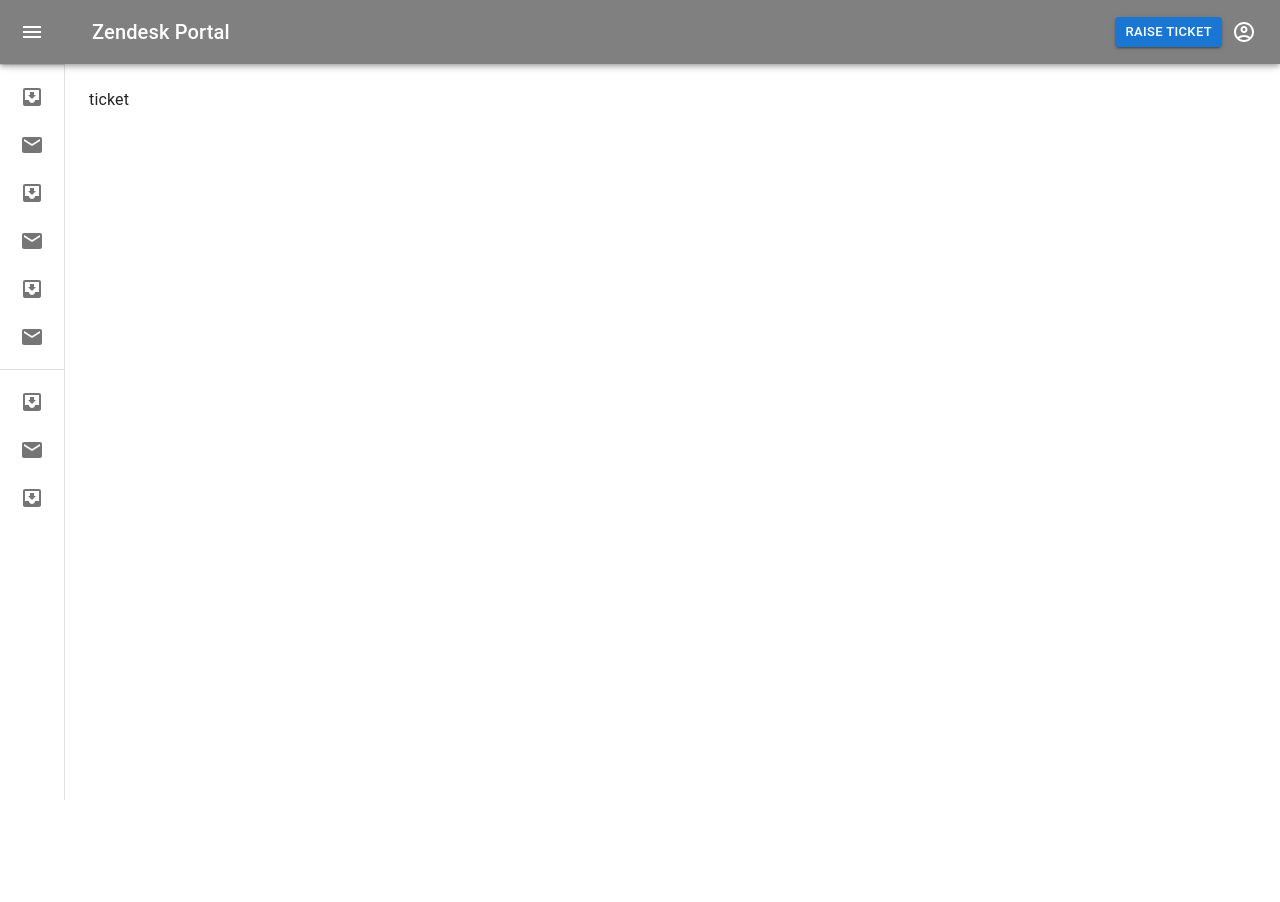
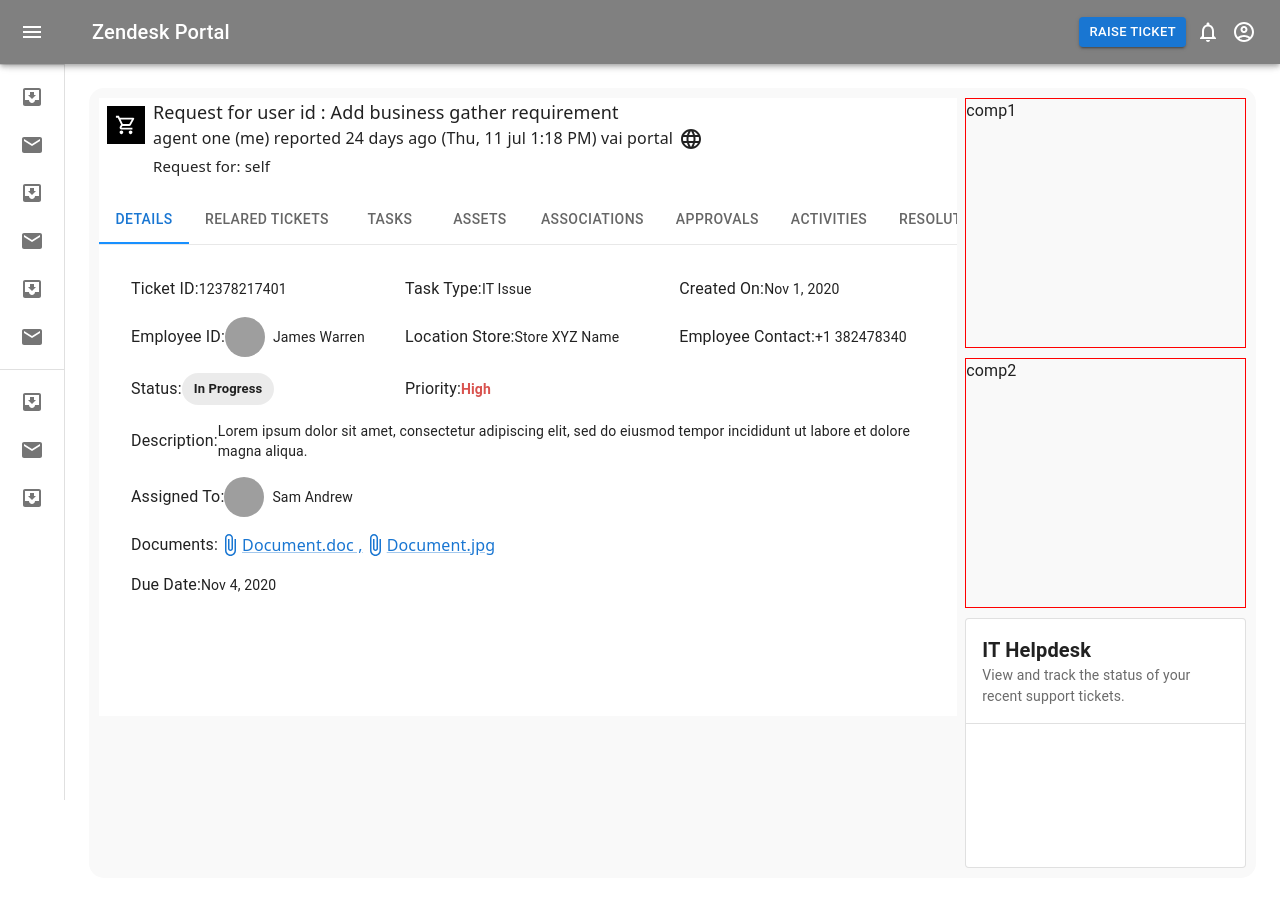
Before and after one commit to PriyanshuKherade8/Zendex, a React (Create React App) app: page /ticket/1 in a window 1280 px wide. Before the commit the page ends 800 px from the top, so only its background shows below. Built offline with nearby package versions, Linux system fonts and the light colour scheme; grey boxes are pictures that could not be loaded.

Commit message:
feat: view details stracture

```diff
--- a/src/modules/Components/TaskDetails.js
+++ b/src/modules/Components/TaskDetails.js
@@ -7,8 +7,6 @@
   font-family: "system-ui";
   background-color: #fff;
   padding: 20px;
-  border-radius: 8px;
-  box-shadow: 0 4px 8px rgba(0, 0, 0, 0.1);
 `;
 
 const Label = styled(Typography)`
@@ -38,19 +36,39 @@
   return (
     <Container>
       <Grid container spacing={2}>
-        <Grid item xs={12} md={4}>
+        <Grid
+          item
+          xs={12}
+          md={4}
+          style={{ display: "flex", alignItems: "center" }}
+        >
           <Label variant="body1">Ticket ID:</Label>
           <Typography variant="body2">12378217401</Typography>
         </Grid>
-        <Grid item xs={12} md={4}>
+        <Grid
+          item
+          xs={12}
+          md={4}
+          style={{ display: "flex", alignItems: "center" }}
+        >
           <Label variant="body1">Task Type:</Label>
           <Typography variant="body2">IT Issue</Typography>
         </Grid>
-        <Grid item xs={12} md={4}>
+        <Grid
+          item
+          xs={12}
+          md={4}
+          style={{ display: "flex", alignItems: "center" }}
+        >
           <Label variant="body1">Created On:</Label>
           <Typography variant="body2">Nov 1, 2020</Typography>
         </Grid>
-        <Grid item xs={12} md={4}>
+        <Grid
+          item
+          xs={12}
+          md={4}
+          style={{ display: "flex", alignItems: "center" }}
+        >
           <Label variant="body1">Employee ID:</Label>
           <AvatarName>
             <Avatar alt="James Warren" src="/path/to/avatar.jpg" />
@@ -59,19 +77,39 @@
             </Typography>
           </AvatarName>
         </Grid>
-        <Grid item xs={12} md={4}>
+        <Grid
+          item
+          xs={12}
+          md={4}
+          style={{ display: "flex", alignItems: "center" }}
+        >
           <Label variant="body1">Location Store:</Label>
           <Typography variant="body2">Store XYZ Name</Typography>
         </Grid>
-        <Grid item xs={12} md={4}>
+        <Grid
+          item
+          xs={12}
+          md={4}
+          style={{ display: "flex", alignItems: "center" }}
+        >
           <Label variant="body1">Employee Contact:</Label>
           <Typography variant="body2">+1 382478340</Typography>
         </Grid>
-        <Grid item xs={12} md={4}>
+        <Grid
+          item
+          xs={12}
+          md={4}
+          style={{ display: "flex", alignItems: "center" }}
+        >
           <Label variant="body1">Status:</Label>
           <TaskStatus status="In Progress" label="In Progress" />
         </Grid>
-        <Grid item xs={12} md={4}>
+        <Grid
+          item
+          xs={12}
+          md={4}
+          style={{ display: "flex", alignItems: "center" }}
+        >
           <Label variant="body1">Priority:</Label>
           <Typography
             variant="body2"
@@ -80,14 +118,24 @@
             High
           </Typography>
         </Grid>
-        <Grid item xs={12} md={12}>
+        <Grid
+          item
+          xs={12}
+          md={12}
+          style={{ display: "flex", alignItems: "center" }}
+        >
           <Label variant="body1">Description:</Label>
           <Typography variant="body2">
             Lorem ipsum dolor sit amet, consectetur adipiscing elit, sed do
             eiusmod tempor incididunt ut labore et dolore magna aliqua.
           </Typography>
         </Grid>
-        <Grid item xs={12} md={4}>
+        <Grid
+          item
+          xs={12}
+          md={4}
+          style={{ display: "flex", alignItems: "center" }}
+        >
           <Label variant="body1">Assigned To:</Label>
           <AvatarName>
             <Avatar alt="Sam Andrew" src="/path/to/avatar.jpg" />
@@ -96,7 +144,12 @@
             </Typography>
           </AvatarName>
         </Grid>
-        <Grid item xs={12} md={12} style={{ display: "flex", gap: "12px" }}>
+        <Grid
+          item
+          xs={12}
+          md={12}
+          style={{ display: "flex", alignItems: "center" }}
+        >
           <Label variant="body1">Documents:</Label>
           <DocumentLink href="/path/to/Document.doc">
             <AttachFile /> Document.doc ,
@@ -105,7 +158,12 @@
             <AttachFile /> Document.jpg
           </DocumentLink>
         </Grid>
-        <Grid item xs={12} md={4}>
+        <Grid
+          item
+          xs={12}
+          md={4}
+          style={{ display: "flex", alignItems: "center" }}
+        >
           <Label variant="body1">Due Date:</Label>
           <Typography variant="body2">Nov 4, 2020</Typography>
         </Grid>
--- a/src/modules/DashBoard.js
+++ b/src/modules/DashBoard.js
@@ -29,7 +29,9 @@
 import MainTicket from "./TicketsFlow/TicketsComponent/MainTicket";
 import SearchFilter from "./TicketsFlow/TicketsComponent/SearchFilter";
 import AccountCircleOutlinedIcon from "@mui/icons-material/AccountCircleOutlined";
+import NotificationsNoneOutlinedIcon from "@mui/icons-material/NotificationsNoneOutlined";
 import RaiseForm from "./TicketsFlow/TicketsComponent/RaiseForm";
+import TicketView from "./ViewTicket/TicketView";
 
 const drawerWidth = 240;
 
@@ -152,7 +154,10 @@
           >
             Raise Ticket
           </Button>
-          <AccountCircleOutlinedIcon />
+          <NotificationsNoneOutlinedIcon
+            sx={{ color: "white", marginRight: "12px" }}
+          />
+          <AccountCircleOutlinedIcon sx={{ color: "white" }} />
         </Toolbar>
       </AppBar>
       <Drawer variant="permanent" open={open}>
@@ -247,7 +252,7 @@
           <Route path="/closed-tickets" element={<SearchFilter />} />
           <Route path="/pending-tickets" element={<SearchFilter />} />
           <Route path="/raise-ticket" element={<RaiseForm />} />
-          <Route path="/ticket/:id" element={<>{"ticket"}</>} />
+          <Route path="/ticket/:id" element={<TicketView />} />
         </Routes>
       </Box>
     </Box>
--- a/src/modules/DashBoardTwo/TicketList.js
+++ b/src/modules/DashBoardTwo/TicketList.js
@@ -139,7 +139,7 @@
 
   return (
     <TicketListContainer variant="outlined" style={{ borderRadius: "12px" }}>
-      <TableContainer sx={{ maxHeight: 540 }}>
+      <TableContainer sx={{ maxHeight: 600 }}>
         <Table stickyHeader aria-label="sticky table">
           <TableHead>
             <TableRow>
--- a/src/modules/TicketsFlow/TicketsComponent/FilterCard.js
+++ b/src/modules/TicketsFlow/TicketsComponent/FilterCard.js
@@ -6,24 +6,27 @@
   CardActions,
   Typography,
   TextField,
-  MenuItem,
+  Grid,
   Button,
-  Popover,
-  IconButton,
-  Grid,
+  styled,
 } from "@mui/material";
-import { CalendarToday } from "@mui/icons-material";
-import { styled } from "@mui/material/styles";
-import Input from "../../UIComp/Input/Input";
-import Dropdown from "../../UIComp/dropdown/Dropdown";
+import { Search } from "@mui/icons-material";
+import Input from "../../UIComp/Input/Input"; // Adjust as necessary
+import Dropdown from "../../UIComp/dropdown/Dropdown"; // Adjust as necessary
 import { useForm } from "react-hook-form";
 
-const CustomButton = styled(Button)({
+const CustomButton = styled(Button)(({ theme }) => ({
   width: "100%",
   justifyContent: "flex-start",
   textAlign: "left",
   fontWeight: "normal",
-});
+  borderRadius: "12px",
+  backgroundColor: theme.palette.primary.main,
+  color: theme.palette.common.white,
+  "&:hover": {
+    backgroundColor: theme.palette.primary.dark,
+  },
+}));
 
 const FilterCard = () => {
   const {
@@ -53,41 +56,49 @@
     <Card
       variant="outlined"
       sx={{
-        // maxWidth: 400,
-        // mx: "auto",
-        padding: "4px",
-        height: "100%",
-        borderRadius: "12px",
+        padding: "16px",
+        borderRadius: "16px",
+        // boxShadow: 3,
+        backgroundColor: "#ffffff",
+        // height: "150px",
       }}
     >
       <CardHeader
-        style={{
-          fontFamily: "system-ui",
-          fontSize: "15px",
-          // border: "1px solid red",
-        }}
-        title="Filters"
-        subheader="Apply filters to your Zendesk ticket list."
+        title={
+          <Typography variant="h6" style={{ fontWeight: "bold" }}>
+            Filters
+          </Typography>
+        }
+        subheader={
+          <Typography variant="body2" color="textSecondary">
+            Apply filters to your Zendesk ticket list.
+          </Typography>
+        }
       />
 
       <CardContent>
         <form>
-          <Grid container spacing={1}>
+          <Grid container spacing={2}>
             <Grid item xs={12} md={6}>
               <Input
-                id={"ticket_id"}
-                name={"ticket_id"}
+                id="ticket_id"
+                name="ticket_id"
                 placeholder="Enter Ticket ID"
-                label={"Ticket ID"}
+                label="Ticket ID"
                 isRequired={false}
+                InputProps={{
+                  startAdornment: (
+                    <Search style={{ color: "gray", marginRight: "8px" }} />
+                  ),
+                }}
               />
             </Grid>
             <Grid item xs={12} md={6}>
               <Input
-                id={"ticketnum"}
-                name={"ticketnum"}
+                id="ticketnum"
+                name="ticketnum"
                 placeholder="Enter Ticket Number"
-                label={"Ticket Number"}
+                label="Ticket Number"
                 isRequired={false}
               />
             </Grid>
@@ -173,7 +184,9 @@
         </form>
       </CardContent>
       <CardActions sx={{ justifyContent: "flex-end" }}>
-        <Button variant="contained">Apply</Button>
+        <Button variant="contained" size="small">
+          Apply
+        </Button>
       </CardActions>
     </Card>
   );
--- /dev/null
+++ b/src/modules/ViewTicket/Components/BasicView.js
@@ -0,0 +1,61 @@
+import { Box, Grid, Typography } from "@mui/material";
+import React from "react";
+import ShoppingCartOutlinedIcon from "@mui/icons-material/ShoppingCartOutlined";
+import LanguageOutlinedIcon from "@mui/icons-material/LanguageOutlined";
+import { styled } from "@mui/system";
+
+// Create a styled component for Typography
+const StyledTypography = styled(Typography)({
+  fontFamily: "system-ui",
+  fontSize: "18px",
+});
+
+const StyledTypographyTwo = styled(Typography)({
+  fontFamily: "system-ui",
+  fontSize: "16px",
+  alignItems: "center",
+  display: "flex",
+  gap: "6px",
+});
+const StyledTypographyThree = styled(Typography)({
+  fontFamily: "system-ui",
+  fontSize: "15px",
+});
+
+const BasicView = () => {
+  return (
+    <Grid container>
+      <Box padding={1}>
+        <ShoppingCartOutlinedIcon
+          style={{
+            fontSize: "38px",
+            // border: "1px solid red",
+            color: "white",
+            backgroundColor: "black",
+            padding: "8px",
+          }}
+        />
+      </Box>
+      <Grid item xs={11} md={11}>
+        <Box
+          style={{
+            height: "98px",
+          }}
+        >
+          <StyledTypography variant="h6">
+            Request for user id : Add business gather requirement
+          </StyledTypography>
+          <StyledTypographyTwo variant="body2" gutterBottom>
+            agent one (me) reported 24 days ago (Thu, 11 jul 1:18 PM) vai portal
+            <LanguageOutlinedIcon />
+          </StyledTypographyTwo>
+          <StyledTypographyThree variant="body2" gutterBottom>
+            Request for: self
+          </StyledTypographyThree>
+        </Box>
+      </Grid>
+    </Grid>
+  );
+};
+
+export default BasicView;
--- /dev/null
+++ b/src/modules/ViewTicket/Components/HelpdeskComponent.js
@@ -0,0 +1,89 @@
+import React from "react";
+import { Card, CardHeader, CardContent, Typography, Box } from "@mui/material";
+import { styled } from "@mui/system";
+
+// Styled components
+const StyledCard = styled(Card)({
+  width: "100%",
+  height: "250px",
+});
+
+const StyledCardHeader = styled(CardHeader)({
+  borderBottom: "1px solid #e0e0e0",
+});
+
+const StyledCardTitle = styled(Typography)({
+  fontSize: "1.25rem",
+  fontWeight: "bold",
+});
+
+const StyledCardDescription = styled(Typography)({
+  fontSize: "0.875rem",
+  color: "#6b6b6b",
+});
+
+const StyledCardContent = styled(CardContent)({
+  display: "grid",
+  gap: "16px",
+});
+
+const TicketContainer = styled(Box)({
+  display: "flex",
+  alignItems: "center",
+  justifyContent: "space-between",
+});
+
+const TicketDescription = styled(Typography)({
+  fontSize: "0.875rem",
+});
+
+const StyledBadge = styled(Box)(({ variant }) => ({
+  //   padding: "4px 8px",
+  borderRadius: "4px",
+  backgroundColor: variant === "secondary" ? "blue" : "transparent",
+  color: variant === "secondary" ? "white" : "black",
+  border: variant === "outline" ? "1px solid black" : "none",
+}));
+
+const HelpdeskComponent = () => {
+  return (
+    <StyledCard variant="outlined">
+      <StyledCardHeader
+        title={<StyledCardTitle>IT Helpdesk</StyledCardTitle>}
+        subheader={
+          <StyledCardDescription>
+            View and track the status of your recent support tickets.
+          </StyledCardDescription>
+        }
+      />
+      {/* <StyledCardContent>
+        {[
+          {
+            id: 123,
+            description: "Unable to access company network",
+            status: "Open",
+          },
+          { id: 124, description: "Printer not working", status: "Closed" },
+          //   { id: 125, description: "Software update issue", status: "Open" },
+          //   { id: 126, description: "Laptop not turning on", status: "Closed" },
+        ].map((ticket) => (
+          <React.Fragment key={ticket.id}>
+            <TicketContainer>
+              <Typography className="font-medium">
+                Ticket #{ticket.id}
+              </Typography>
+              <StyledBadge
+                variant={ticket.status === "Open" ? "secondary" : "outline"}
+              >
+                {ticket.status}
+              </StyledBadge>
+            </TicketContainer>
+            <TicketDescription>{ticket.description}</TicketDescription>
+          </React.Fragment>
+        ))}
+      </StyledCardContent> */}
+    </StyledCard>
+  );
+};
+
+export default HelpdeskComponent;
--- /dev/null
+++ b/src/modules/ViewTicket/Components/TicketMainView.js
@@ -0,0 +1,67 @@
+import React from "react";
+import { Box, Tabs, Tab } from "@mui/material";
+import { styled } from "@mui/material/styles";
+import BasicView from "./BasicView";
+import TaskDetails from "../../Components/TaskDetails";
+
+const StyledBox = styled(Box)({
+  //   border: "1px solid red",
+  height: "520px",
+  marginBottom: "10px",
+  backgroundColor: "#ffffff",
+});
+
+const ScrollableTabs = styled(Tabs)({
+  borderBottom: "1px solid #e8e8e8",
+  "& .MuiTabs-indicator": {
+    backgroundColor: "#1890ff",
+  },
+});
+
+const TicketMainView = () => {
+  const [value, setValue] = React.useState(0);
+
+  const handleChange = (event, newValue) => {
+    setValue(newValue);
+  };
+
+  return (
+    <>
+      <Box style={{ backgroundColor: "white" }}>
+        <BasicView />
+      </Box>
+      <StyledBox>
+        <ScrollableTabs
+          value={value}
+          onChange={handleChange}
+          variant="scrollable"
+          scrollButtons="auto"
+          aria-label="scrollable tabs example"
+        >
+          <Tab label="Details" />
+          <Tab label="Relared tickets" />
+          <Tab label="Tasks" />
+          <Tab label="Assets" />
+          <Tab label="Associations" />
+          <Tab label="Approvals" />
+          <Tab label="Activities" />
+          <Tab label="Resolution" />
+        </ScrollableTabs>
+        {value === 0 && (
+          <Box style={{ padding: "12px 0px 0px 12px" }}>
+            <TaskDetails />
+          </Box>
+        )}
+        {value === 1 && <Box p={3}>Content for Ticket Two</Box>}
+        {value === 2 && <Box p={3}>Content for Ticket Three</Box>}
+        {value === 3 && <Box p={3}>Content for Ticket Four</Box>}
+        {value === 4 && <Box p={3}>Content for Ticket Five</Box>}
+        {value === 5 && <Box p={3}>Content for Ticket Six</Box>}
+        {value === 6 && <Box p={3}>Content for Ticket Seven</Box>}
+        {value === 7 && <Box p={3}>Content for Ticket Seven</Box>}
+      </StyledBox>
+    </>
+  );
+};
+
+export default TicketMainView;
--- /dev/null
+++ b/src/modules/ViewTicket/Components/TicketRightView.js
@@ -0,0 +1,35 @@
+import { Box } from "@mui/material";
+import React from "react";
+import HelpdeskComponent from "./HelpdeskComponent";
+
+const TicketRightView = () => {
+  return (
+    <>
+      <Box>
+        <Box
+          style={{
+            border: "1px solid red",
+            height: "250px",
+            marginBottom: "10px",
+          }}
+        >
+          {"comp1"}
+        </Box>
+        <Box
+          style={{
+            border: "1px solid red",
+            height: "250px",
+            marginBottom: "10px",
+          }}
+        >
+          {"comp2"}
+        </Box>
+        <Box>
+          <HelpdeskComponent />
+        </Box>
+      </Box>
+    </>
+  );
+};
+
+export default TicketRightView;
--- /dev/null
+++ b/src/modules/ViewTicket/TicketView.js
@@ -0,0 +1,29 @@
+import React from "react";
+import TicketMainView from "./Components/TicketMainView";
+import TicketRightView from "./Components/TicketRightView";
+import { Grid } from "@mui/material";
+import {
+  ContentWrapper,
+  MainContainerTwo,
+} from "../DashboardThree/StyledComponents";
+
+const TicketView = () => {
+  return (
+    <>
+      <MainContainerTwo>
+        <ContentWrapper>
+          <Grid container spacing={1}>
+            <Grid item xs={12} md={9}>
+              <TicketMainView />
+            </Grid>
+            <Grid item xs={12} md={3}>
+              <TicketRightView />
+            </Grid>
+          </Grid>
+        </ContentWrapper>
+      </MainContainerTwo>
+    </>
+  );
+};
+
+export default TicketView;
```
